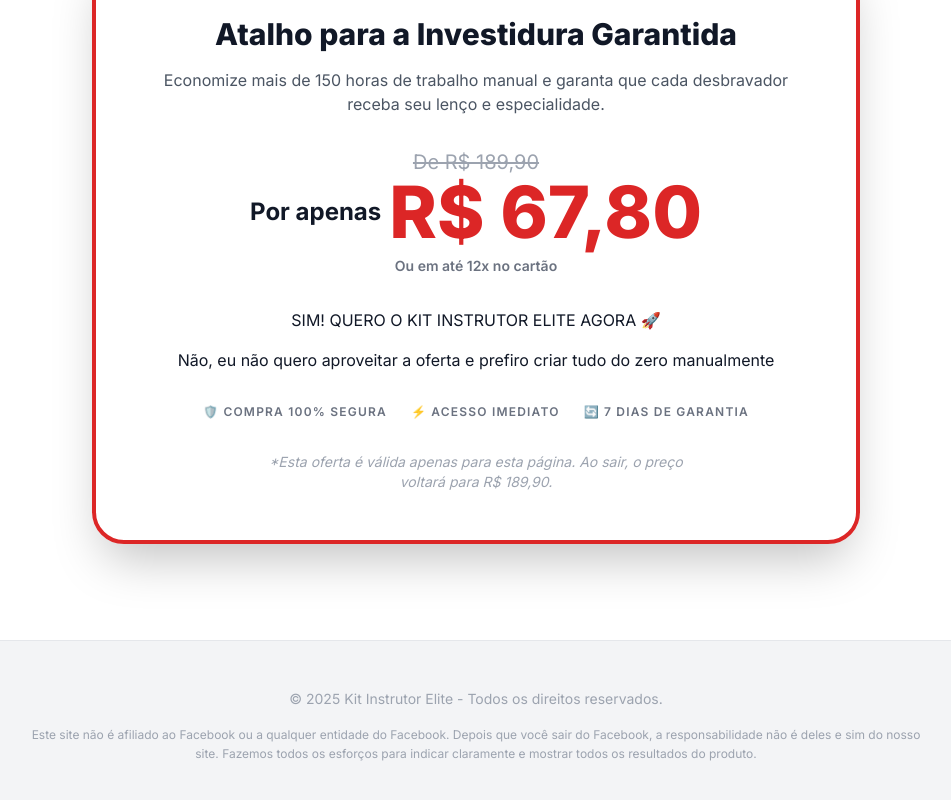
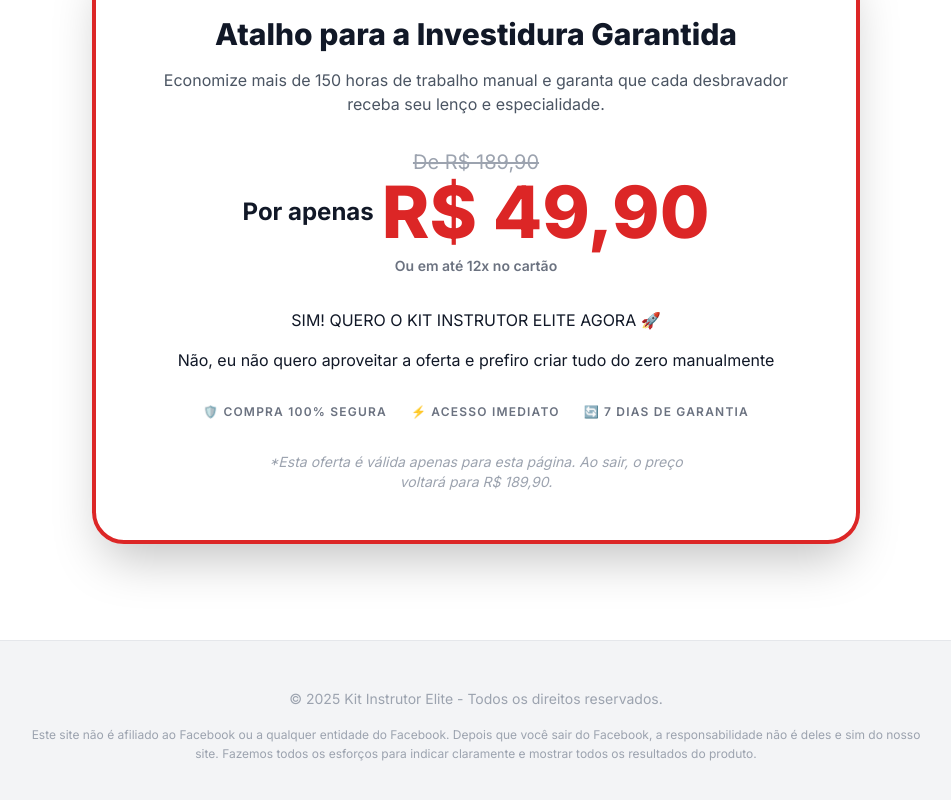
Before and after one commit to Jhonny2809/Upsell-Especialiddes, a React (Vite) app: page / in a window 1280 px wide. Shown: the part 3044-3844 px from the top of the page, without its empty margins (164-1115 px from the left). Built offline with nearby package versions, Linux system fonts and the light colour scheme.

Commit message:
Update PricingCTA.tsx

```diff
--- a/components/PricingCTA.tsx
+++ b/components/PricingCTA.tsx
@@ -27,7 +27,7 @@
           <p className="text-gray-400 line-through text-xl">De R$ 189,90</p>
           <div className="flex items-center justify-center gap-2">
             <span className="text-gray-900 text-2xl font-bold">Por apenas</span>
-            <span className="text-red-600 text-6xl md:text-7xl font-black">R$ 67,80</span>
+            <span className="text-red-600 text-6xl md:text-7xl font-black">R$ 49,90</span>
           </div>
           <p className="text-gray-500 text-sm mt-2 font-semibold">Ou em até 12x no cartão</p>
         </div>
```
